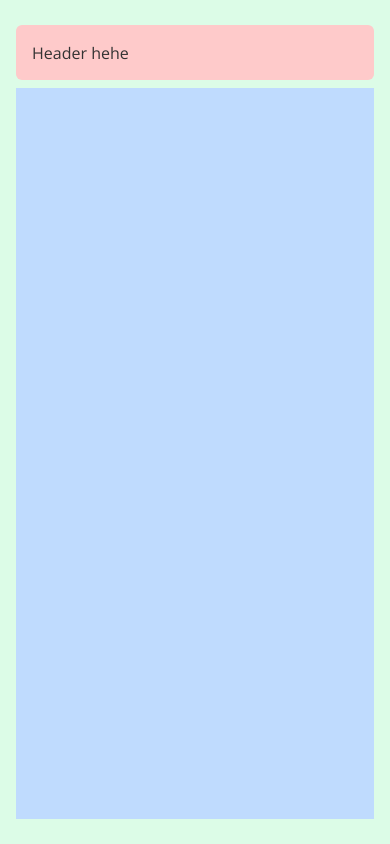
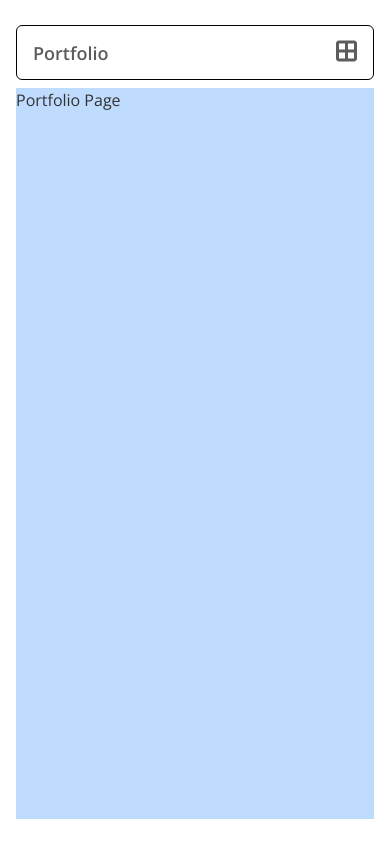
Before and after one commit to irwantohuang/irwantodevportfolio, a Vue app: page /portoflio in a window 390 px wide. Before the commit this address had no page. Built offline with nearby package versions, Linux system fonts and the light colour scheme.

Commit message:
ADD Nav Mobile

```diff
--- a/src/components/Layout/Header.vue
+++ b/src/components/Layout/Header.vue
@@ -1,8 +1,35 @@
+<script setup lang="ts">
+import { menu } from '../../data/menu';
+import { computed, ref } from 'vue';
+import { useRoute } from 'vue-router';
+import MenuMobile from './MenuMobile.vue'
+
+const route = useRoute()
+const routeName = computed(() => route.name)
+
+const menuVisibility = ref<boolean>(false);
+const toggleMenuVisibility = () => menuVisibility.value = !menuVisibility.value;
+
+</script>
+
 <template>
 
-    <header class="w-full flex items-center h-[60px] lg:h-[75px] rounded-md bg-red-200">
-        <div class="container mx-auto">
-            Header hehe
+    <header class="w-full h-[60px] lg:h-[75px] rounded-md overflow-hidden border border-black">
+        <div class="container mx-auto h-full">
+
+            <div class="flex items-center justify-between h-full">
+                <h1 class="text-lg font-semibold text-primary-dark-200">{{ routeName }}</h1>
+
+                <!-- {{ menuVisibility }} -->
+
+                <nav>
+                    <fa-icon @click="toggleMenuVisibility" class="text-2xl cursor-pointer transition-all duration-300 ease-in text-primary-dark-200 hover:text-primary" icon="fa-solid fa-border-all" />
+
+                    <MenuMobile :menu="menu" :menuVisibility="menuVisibility"/>
+                </nav>
+            </div>
+
+
         </div>
     </header>
 
--- /dev/null
+++ b/src/components/Layout/MenuMobile.vue
@@ -0,0 +1,26 @@
+<script setup lang="ts">
+import { Menu } from '../../types/Menu';
+
+defineProps({
+    menuVisibility: Boolean,
+    menu: Object as () => Menu[]
+})
+</script>
+
+<template>
+    <Teleport to="body">
+        <Transition name="slide-up">
+            <ul v-show="menuVisibility"
+                class="z-[999] fixed inset-x-0 bottom-0 w-full h-[50%] flex flex-col gap-4 px-4 py-6 bg-primary-light-200 shadow-2xl">
+
+                <template v-for="data in menu" :key="data.id">
+                    <router-link :to="data.name" class="bg-red-200 text-primary">
+                        {{ data.name }}
+                    </router-link>
+                </template>
+
+            </ul>
+            <!-- {{ menuVisibility }} -->
+        </Transition>
+    </Teleport>
+</template>
--- /dev/null
+++ b/src/data/menu.ts
@@ -0,0 +1,28 @@
+import { Menu } from "../types/Menu";
+
+export const menu: Menu[] = [
+    {
+        id: 1,
+        name: "About",
+        link: "/about",
+        icon: "fa-solid fa-home"
+    },
+    {
+        id: 2,
+        name: "Skills",
+        link: "/skills",
+        icon: "fa-solid fa-home"
+    },
+    {
+        id: 3,
+        name: "Portfolio",
+        link: "/portfolio",
+        icon: "fa-solid fa-home"
+    },
+    {
+        id: 4,
+        name: "Clients",
+        link: "/clients",
+        icon: "fa-solid fa-home"
+    }
+]
--- a/src/layouts/MainLayout.vue
+++ b/src/layouts/MainLayout.vue
@@ -8,7 +8,7 @@ import MainView from './MainView.vue';
 <template>
     <main class="max-w-[1920px] relative z-30 h-screen bg-red-200">
 
-        <div class="container mx-auto py-[25px] md:py-[35px] lg:py-[50px] bg-green-100 h-full">
+        <div class="container mx-auto py-[25px] md:py-[35px] lg:py-[50px] bg-primary-light h-full">
             <div class="flex gap-4 h-full">
                 <SideBar />
 
--- /dev/null
+++ b/src/pages/ClientPage.vue
@@ -0,0 +1,3 @@
+<template>
+    <h1>Client Page</h1>
+</template>
--- /dev/null
+++ b/src/pages/PortfolioPage.vue
@@ -0,0 +1,3 @@
+<template>
+    <h1>Portfolio Page</h1>
+</template>
--- /dev/null
+++ b/src/pages/SkillPage.vue
@@ -0,0 +1,3 @@
+<template>
+    <h1>Skill Page</h1>
+</template>
--- a/src/router/routes.ts
+++ b/src/router/routes.ts
@@ -9,5 +9,24 @@ export const routes = [
         name: "About",
         component: () => import('../pages/AboutPage.vue')
     }
+    ,
+    {
+        path: "/skill",
+        name: "Skill",
+        component: () => import('../pages/SkillPage.vue')
+    }
+    ,
+    {
+        path: "/portoflio",
+        name: "Portfolio",
+        component: () => import('../pages/PortfolioPage.vue')
+    }
+    ,
+    {
+        path: "/client",
+        name: "Client",
+        component: () => import('../pages/ClientPage.vue')
+    }
+
 
 ]
--- a/src/styles/main.css
+++ b/src/styles/main.css
@@ -1,4 +1,5 @@
 @import url('https://fonts.googleapis.com/css2?family=Open+Sans:ital,wght@0,300..800;1,300..800&display=swap');
+@import url('./transition.css');
 
 @tailwind base;
 @tailwind components;
--- /dev/null
+++ b/src/styles/transition.css
@@ -0,0 +1,12 @@
+.slide-up-enter-active,
+.slide-up-leave-active {
+    @apply duration-500 transition-all ease-in-out transform
+}
+
+.slide-up-enter-from, .slide-up-leave-to {
+    @apply translate-y-[100%]
+}
+
+.slide-up-enter-to, .slide-up-leave-from {
+    @apply translate-y-0
+}
--- /dev/null
+++ b/src/types/Menu.ts
@@ -0,0 +1,6 @@
+export interface Menu {
+    id: number,
+    name: string,
+    link: string,
+    icon: string
+}
```
